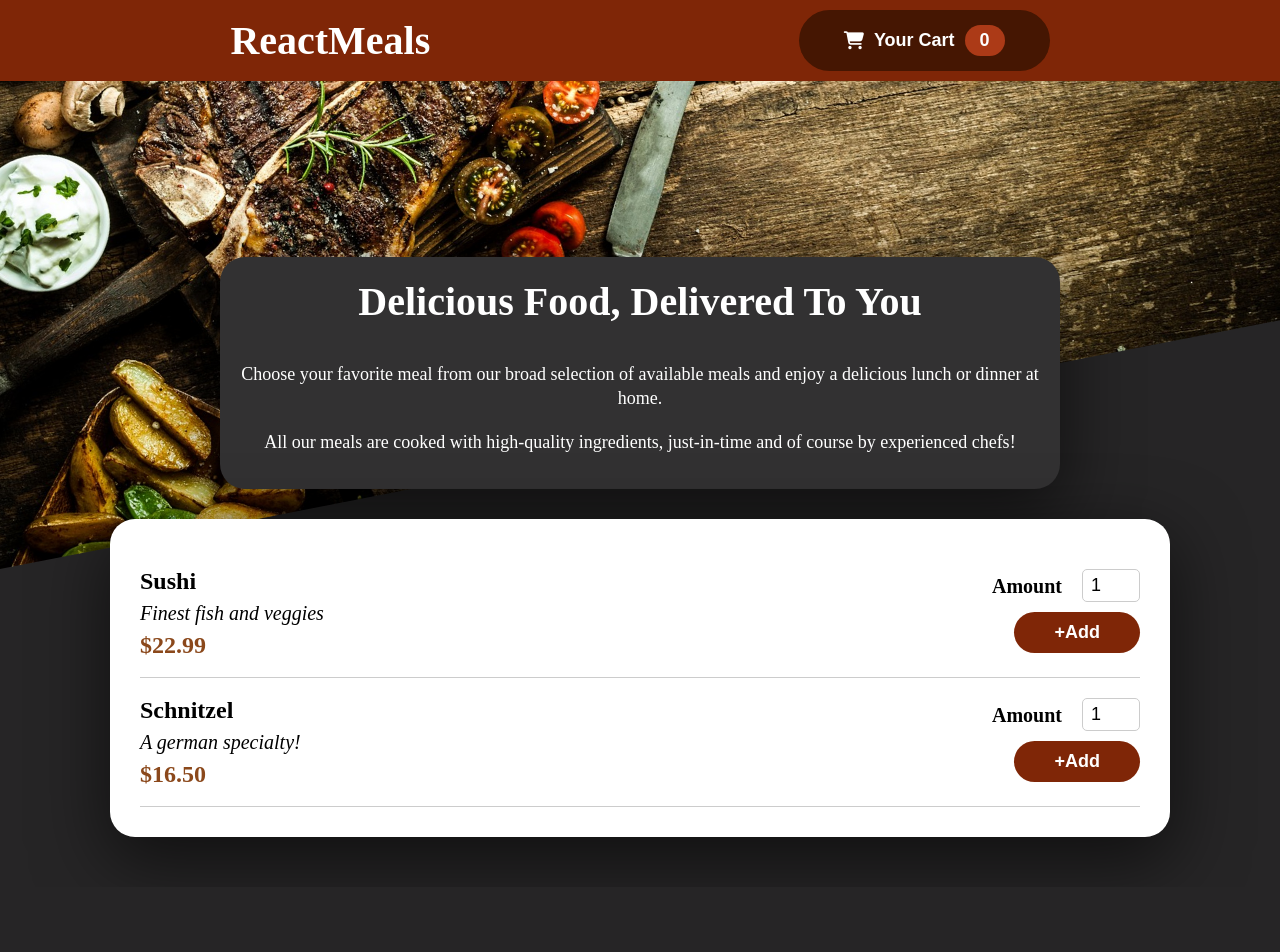
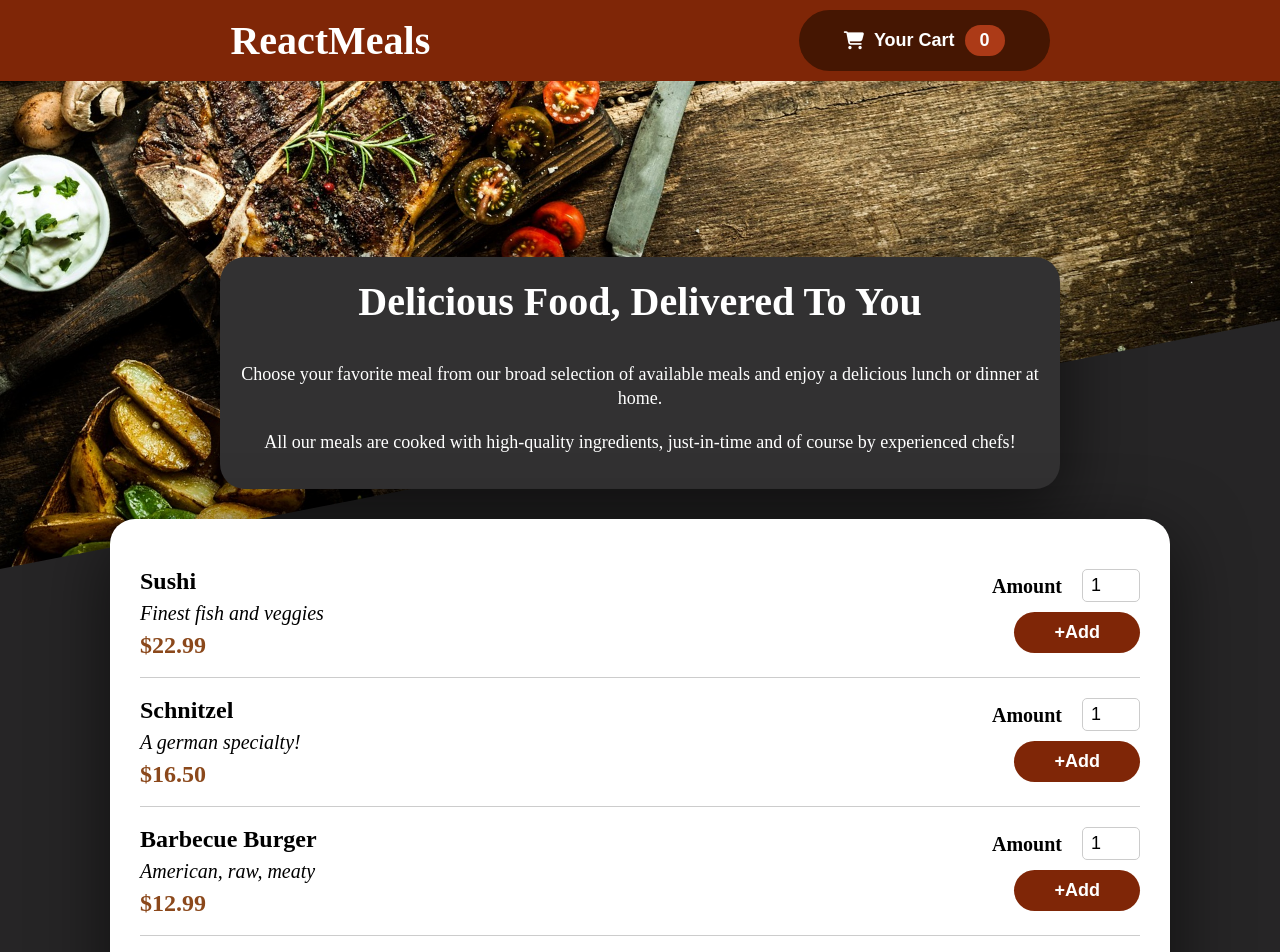
Before and after one commit to hunimoda/food-order-app, a React (Create React App) app: page / in a window 1280 px wide. Shown: the top 952 px of the page. Before the commit the page ends 887 px from the top, so only its background shows below. Built offline with nearby package versions, Linux system fonts and the light colour scheme.

Commit message:
Base modal, alert modal

```diff
--- a/public/index.html
+++ b/public/index.html
@@ -28,6 +28,7 @@
 	</head>
 	<body>
 		<noscript>You need to enable JavaScript to run this app.</noscript>
+		<div id="modal"></div>
 		<div id="root"></div>
 		<!--
       This HTML file is a template.
--- a/src/App.js
+++ b/src/App.js
@@ -7,27 +7,41 @@ import Notice from "./components/Notice/Notice";
 import MenuList from "./components/MenuList/MenuList";
 
 import CartContext from "./contexts/cart";
+import Alert from "./components/Alert/Alert";
 
 const items = [
 	{
 		name: "Sushi",
-		description: "Finest fish and veggies",
+		desc: "Finest fish and veggies",
 		price: "22.99",
 	},
 	{
 		name: "Schnitzel",
-		description: "A german specialty!",
+		desc: "A german specialty!",
 		price: "16.50",
+	},
+	{
+		name: "Barbecue Burger",
+		desc: "American, raw, meaty",
+		price: "12.99",
+	},
+	{
+		name: "Green Bowl",
+		desc: "Healthy... and green...",
+		price: "18.99",
 	},
 ];
 
 function App() {
 	const [cart, setCart] = useState([]);
+	const [alert, setAlert] = useState({ content: "", show: false });
 
 	return (
-		<CartContext.Provider value={{ cart: cart, setCart: setCart }}>
+		<CartContext.Provider
+			value={{ cart: cart, setCart: setCart, setAlert: setAlert }}
+		>
 			<MainHeader />
-			<main>
+			<main className={classes["app-main"]}>
 				<div className={classes["bg-image-container"]}>
 					<img
 						className={classes["bg-image"]}
@@ -38,6 +52,13 @@ function App() {
 				<Notice />
 				<MenuList items={items} />
 			</main>
+			<Alert
+				content={alert.content}
+				show={alert.show}
+				onConfirm={() => {
+					setAlert({ content: "", show: false });
+				}}
+			/>
 		</CartContext.Provider>
 	);
 }
--- a/src/App.module.css
+++ b/src/App.module.css
@@ -1,4 +1,4 @@
-main {
+.app-main {
 	margin-top: 77px;
 	width: 100%;
 	min-height: calc(100vh - 77px);
--- /dev/null
+++ b/src/components/Alert/Alert.js
@@ -0,0 +1,24 @@
+import Modal from "../UI/Modal/Modal";
+import Button from "../UI/Button/Button";
+
+import classes from "./Alert.module.css";
+
+const Alert = (props) => {
+	const main = <p className={classes.content}>{props.content}</p>;
+	const footer = (
+		<Button className={classes.confirm} onClick={props.onConfirm}>
+			Confirm
+		</Button>
+	);
+
+	return (
+		<Modal
+			className={classes.modal}
+			main={main}
+			footer={footer}
+			show={props.show}
+		/>
+	);
+};
+
+export default Alert;
--- /dev/null
+++ b/src/components/Alert/Alert.module.css
@@ -0,0 +1,15 @@
+.modal {
+	min-width: 300px;
+	padding: 50px;
+}
+
+.content {
+	font-size: 20px;
+	font-weight: bold;
+	text-align: center;
+}
+
+.confirm {
+	padding: 10px 30px;
+	margin-top: 20px;
+}
--- a/src/components/MenuList/MenuItem/MenuItem.js
+++ b/src/components/MenuList/MenuItem/MenuItem.js
@@ -15,11 +15,15 @@ const MenuItem = (props) => {
 			let itemExists = false;
 
 			const newCart = prevCart.map((item) => {
+				const newItem = { ...item };
+
 				if (item.id === props.id) {
-					item.amount = String(+item.amount + parseInt(amount));
+					newItem.amount = String(
+						parseInt(item.amount) + parseInt(amount)
+					);
 					itemExists = true;
 				}
-				return item;
+				return newItem;
 			});
 
 			if (!itemExists) {
@@ -32,6 +36,11 @@ const MenuItem = (props) => {
 			}
 			return newCart;
 		});
+
+		ctx.setAlert({
+			content: `Added ${amount} pcs of ${props.name.toLowerCase()} to cart!`,
+			show: true,
+		});
 	};
 
 	const changeHandler = (event) => {
@@ -42,7 +51,7 @@ const MenuItem = (props) => {
 		<div className={classes["menu-item"]}>
 			<div>
 				<h4>{props.name}</h4>
-				<p>{props.description}</p>
+				<p>{props.desc}</p>
 				<h5>${props.price}</h5>
 			</div>
 			<form onSubmit={submitHandler}>
@@ -50,7 +59,7 @@ const MenuItem = (props) => {
 					<label>Amount</label>
 					<input
 						type="number"
-						defaultValue={amount}
+						defaultValue="1"
 						onChange={changeHandler}
 					/>
 				</div>
--- a/src/components/MenuList/MenuList.js
+++ b/src/components/MenuList/MenuList.js
@@ -11,7 +11,7 @@ const MenuList = (props) => {
 					key={index}
 					id={index}
 					name={item.name}
-					description={item.description}
+					desc={item.desc}
 					price={item.price}
 				/>
 			))}
--- a/src/components/UI/Card/Card.module.css
+++ b/src/components/UI/Card/Card.module.css
@@ -2,4 +2,5 @@
 	border: none;
 	border-radius: 25px;
 	box-shadow: rgba(0, 0, 0, 0.56) 0px 22px 70px 4px;
+	overflow: hidden;
 }
--- /dev/null
+++ b/src/components/UI/Modal/Modal.js
@@ -0,0 +1,22 @@
+import React from "react";
+
+import Card from "../Card/Card";
+import classes from "./Modal.module.css";
+
+const Modal = (props) => {
+	if (!props.show) {
+		return null;
+	}
+
+	return (
+		<div>
+			<div className={classes.overlay}></div>
+			<Card className={`${props.className} ${classes.modal}`}>
+				<main>{props.main}</main>
+				<footer>{props.footer}</footer>
+			</Card>
+		</div>
+	);
+};
+
+export default Modal;
--- /dev/null
+++ b/src/components/UI/Modal/Modal.module.css
@@ -0,0 +1,26 @@
+.overlay {
+	background: rgba(0, 0, 0, 0.7);
+	position: fixed;
+	top: 0;
+	bottom: 0;
+	left: 0;
+	right: 0;
+	z-index: 100;
+}
+
+.modal {
+	position: fixed;
+	top: 50%;
+	left: 50%;
+	transform: translate(-50%, -50%);
+	z-index: 200;
+	background: white;
+	padding: 25px;
+	max-width: 700px;
+}
+
+.modal footer {
+	display: flex;
+	align-items: center;
+	justify-content: center;
+}
--- a/src/contexts/cart.js
+++ b/src/contexts/cart.js
@@ -3,6 +3,7 @@ import { createContext } from "react";
 const CartContext = createContext({
 	cart: [],
 	setCart: () => {},
+	setAlert: () => {},
 });
 
 export default CartContext;
```
